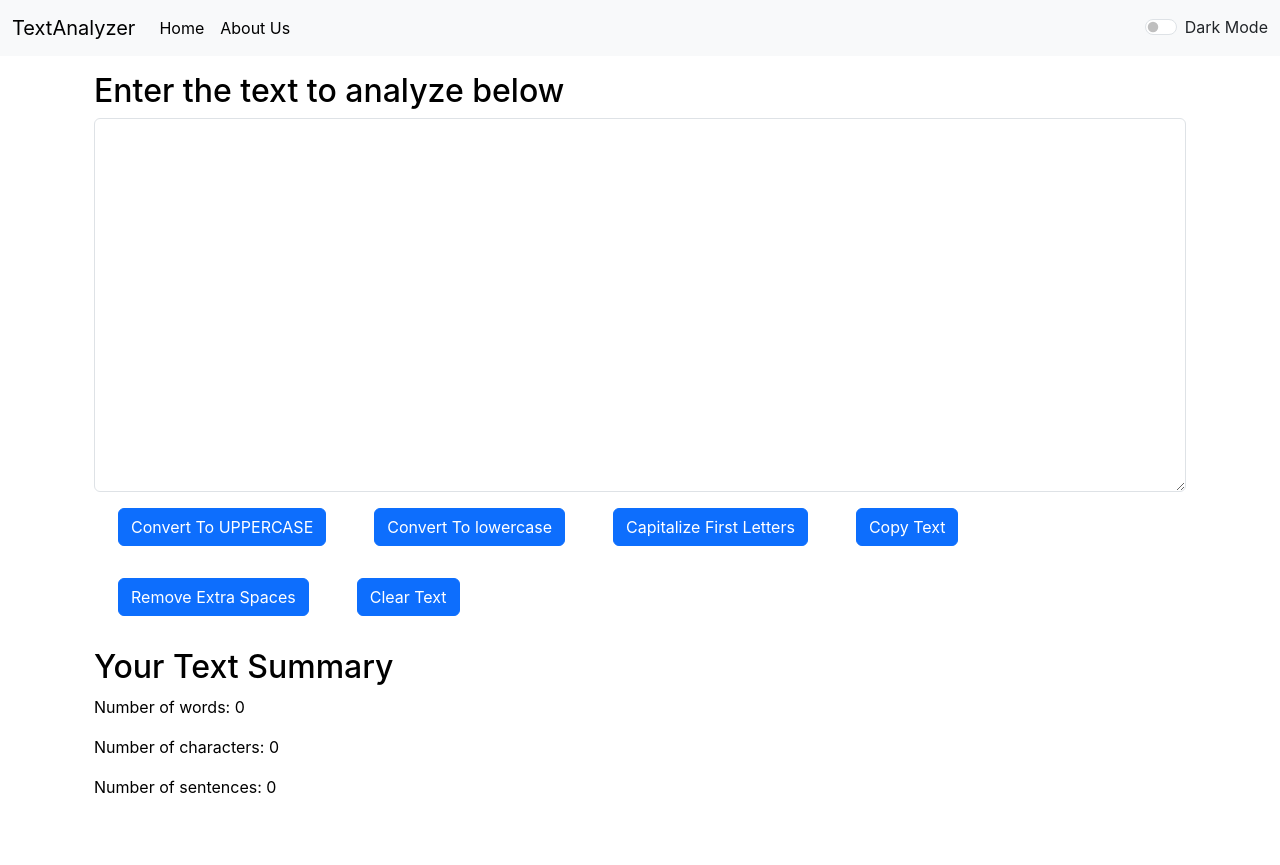
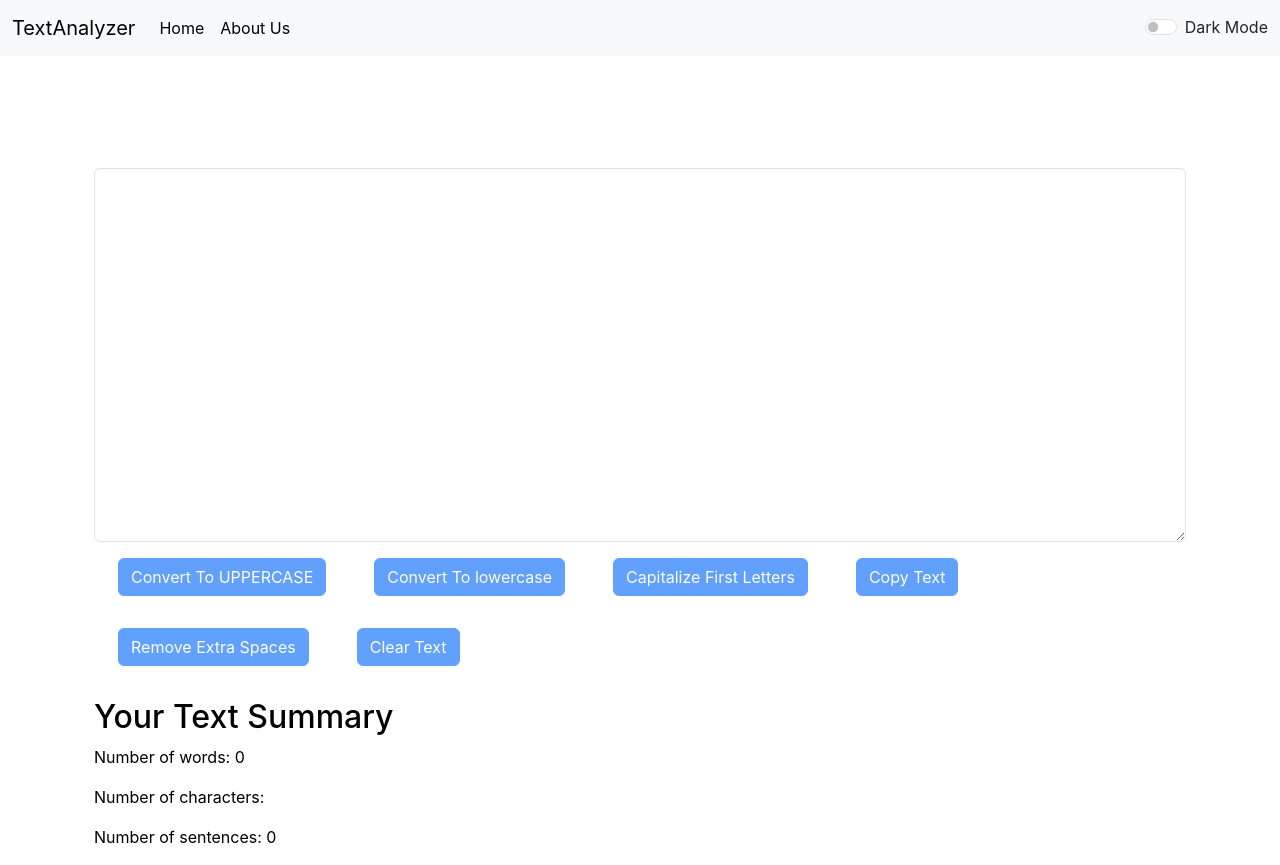
Before and after one commit to abdulrhmn02/TextAnalyzerApp, a React (Create React App) app: page / in a window 1280 px wide. Before the commit the page ends 815 px from the top, so only its background shows below. Built offline with nearby package versions, Linux system fonts and the light colour scheme.

Commit message:
fixed some bugs i.e cls and disabled buttons when nothing is typed

```diff
--- a/public/index.html
+++ b/public/index.html
@@ -7,7 +7,7 @@
     <meta name="theme-color" content="#000000" />
     <meta
       name="description"
-      content="Web site Created to analyze the text.Can be used to convert the text into various types"
+      content="TextAnalyzer can be used to analyze the text.Can be used to convert the text to UpperCase to LowerCase and LowerCase to UpperCase. And can be used to convert the First Letter of sentence to UpperCase. And also to copt the text to Clipboard "
     />
     <link rel="apple-touch-icon" href="%PUBLIC_URL%/favicon-16x16.png" />
     <!--
--- a/src/components/About.js
+++ b/src/components/About.js
@@ -129,7 +129,7 @@ export default function About(props) {
         <div className="accordion-item">
           <h2 className="accordion-header">
             <button
-              className="accordion-button collapsed"
+              className="accordion-button collapsed fw-bold"
               type="button"
               data-bs-toggle="collapse"
               data-bs-target="#collapseFour"
@@ -138,6 +138,7 @@ export default function About(props) {
               style={myStyle}
             >
               <strong>About the Developer</strong>
+
             </button>
           </h2>
           <div
--- a/src/components/Alert.js
+++ b/src/components/Alert.js
@@ -6,16 +6,16 @@ function Alert(props) {
     return lower.charAt(0).toUpperCase() + lower.slice(1);
   };
   return (
-    props.alert && (
+    <div style={{height : '50px' }}>
+      {props.alert &&
       <div
         className={`alert alert-${props.alert.type} alert-dismissible fade show`}
         role="alert"
       >
         <strong>{capitialise(props.alert.type)}</strong> : {props.alert.msg};
-      </div>
-    )
+      </div>}
+    </div>
   );
 }
 
-
 export default Alert;
--- a/src/components/TextForm.js
+++ b/src/components/TextForm.js
@@ -16,7 +16,6 @@ export default function TextForm(props) {
     console.log("lowercase was clicked");
     let newText2 = text.toLowerCase();
     setText(newText2);
-    props.showAlert("converted to lowercase", "success");
   };
 
   const handleCapitalizeClick = () => {
@@ -61,7 +60,7 @@ export default function TextForm(props) {
     <>
       <div
         className="container"
-        style={{ color: props.mode === "dark" ? "white" : "black" }}
+        style={{ color: props.mode === "dark" ? "white" : "white" }}
       >
         <div className="mb-3">
           <h2>{props.heading}</h2>
@@ -76,16 +75,22 @@ export default function TextForm(props) {
             }}
             value={text}
           ></textarea>
-          <button className="btn btn-primary my-3 mx-4" onClick={handleUpClick}>
+          <button
+            disabled={text.length === 0}
+            className="btn btn-primary my-3 mx-4"
+            onClick={handleUpClick}
+          >
             Convert To UPPERCASE
           </button>
           <button
+            disabled={text.length === 0}
             className="btn btn-primary my-3 mx-4"
             onClick={handleLowClick}
           >
             Convert To lowercase
           </button>
           <button
+            disabled={text.length === 0}
             className="btn btn-primary my-3 mx-4"
             onClick={handleCapitalizeClick}
           >
@@ -93,6 +98,7 @@ export default function TextForm(props) {
           </button>
 
           <button
+            disabled={text.length === 0}
             className="btn btn-primary my-3 mx-4"
             onClick={handleCopyClick}
           >
@@ -100,12 +106,14 @@ export default function TextForm(props) {
           </button>
 
           <button
+            disabled={text.length === 0}
             className="btn btn-primary my-3 mx-4"
             onClick={handleSpacesClick}
           >
             Remove Extra Spaces
           </button>
           <button
+            disabled={text.length === 0}
             className="btn btn-primary my-3 mx-4"
             onClick={handleCLearCLick}
           >
@@ -122,7 +130,7 @@ export default function TextForm(props) {
           Number of words:{" "}
           {text.split(/\s+/).filter((word) => word.length > 0).length}
         </p>
-        <p>Number of characters: {text.length}</p>
+        <p>Number of characters: {text.split(" ").filter((element)=>{return element.length!==0})}</p>
         <p>
           Number of sentences:{" "}
           {
```
